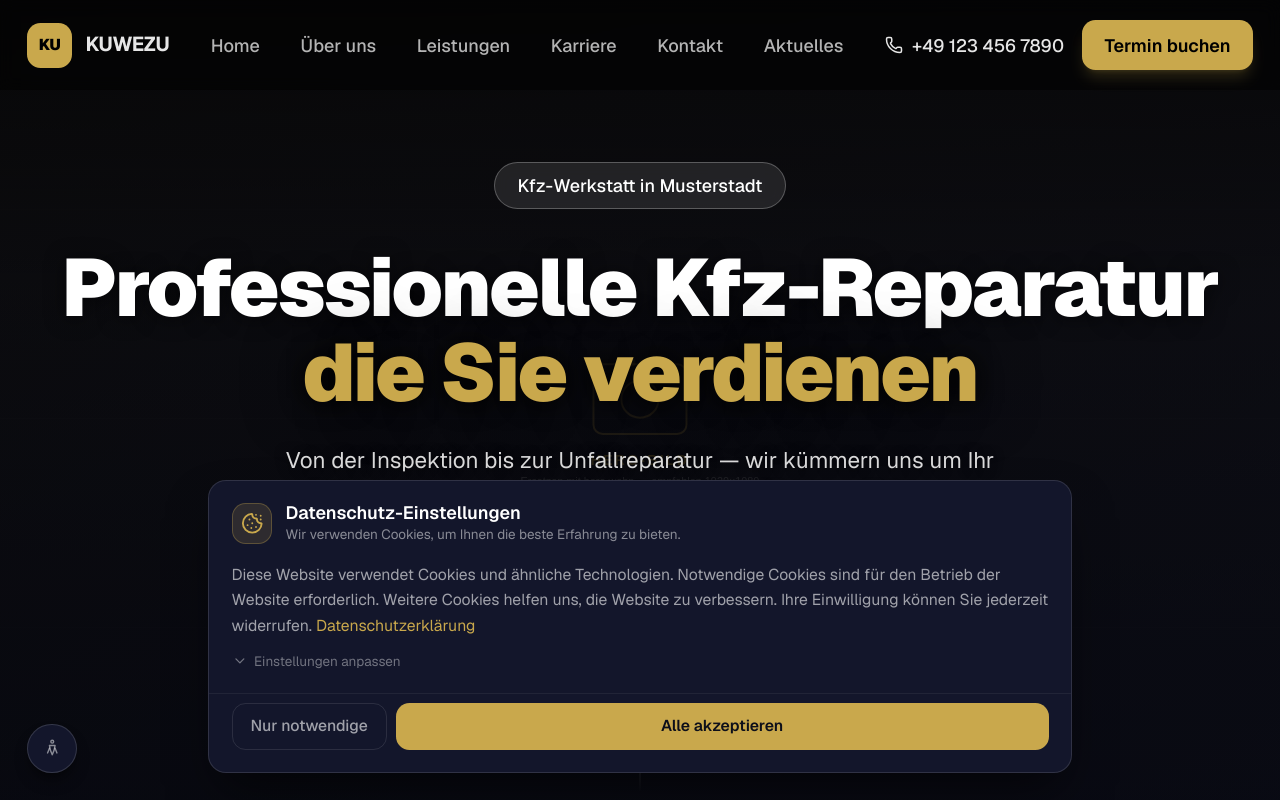
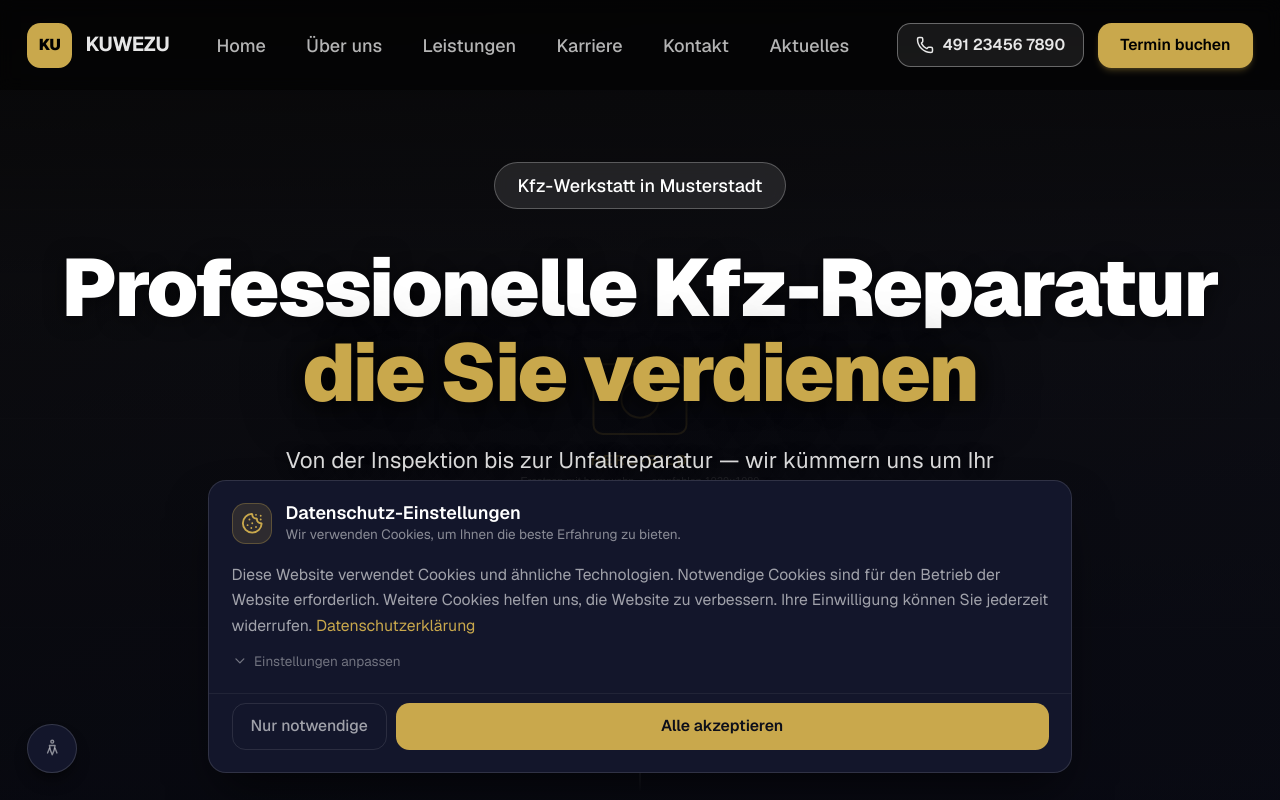
Before and after one commit to KUWEZU/template-onepager-1, a Next.js app: page / in a window 1280 px wide. Shown: the top 800 px of the page. Built offline with nearby package versions, Linux system fonts and the light colour scheme.

Commit message:
fix: improve navbar phone formatting and button styling, respect newsEnabled

```diff
--- a/src/components/Navbar.tsx
+++ b/src/components/Navbar.tsx
@@ -26,7 +26,6 @@ export function Navbar() {
     return () => window.removeEventListener("scroll", onScroll);
   }, []);
 
-  // On the home page smooth-scroll; on any other page navigate to /#anchor.
   function navHref(anchor: string) {
     return pathname === "/" ? `#${anchor}` : `/#${anchor}`;
   }
@@ -43,6 +42,23 @@ export function Navbar() {
   }
 
   const initials = client.name.slice(0, 2).toUpperCase();
+
+  /** Format German phone numbers: 012345678901 → 0123 456 78901 */
+  function formatPhone(raw: string): string {
+    const digits = raw.replace(/\D/g, "");
+    if (digits.length >= 10) {
+      const areaLen = digits.startsWith("0800") || digits.startsWith("0900") ? 4
+        : digits.startsWith("015") || digits.startsWith("016") || digits.startsWith("017") ? 4
+        : digits.startsWith("0") ? Math.min(5, Math.floor(digits.length / 2))
+        : 3;
+      const area = digits.slice(0, areaLen);
+      const rest = digits.slice(areaLen);
+      const mid  = rest.slice(0, Math.ceil(rest.length / 2));
+      const end  = rest.slice(Math.ceil(rest.length / 2));
+      return end ? `${area} ${mid} ${end}` : `${area} ${mid}`;
+    }
+    return raw;
+  }
 
   return (
     <header
@@ -101,19 +117,28 @@ export function Navbar() {
         </ul>
 
         {/* Desktop CTA */}
-        <div className="hidden md:flex items-center gap-4">
+        <div className="hidden md:flex items-center gap-3">
           {client.telefon && (
-            <a href={`tel:${client.telefon}`}
-              className="flex items-center gap-2 text-base font-medium transition-colors min-h-[44px]"
-              style={{ color: scrolled ? "var(--color-safe-primary)" : "var(--nav-hero-text)" }}
+            <a
+              href={`tel:${client.telefon}`}
+              className="flex items-center gap-2 px-4 py-2 text-sm font-semibold rounded-xl border transition-all min-h-[44px]"
+              style={scrolled ? {
+                color: "var(--color-safe-primary)",
+                borderColor: "var(--color-safe-primary)",
+                backgroundColor: "transparent",
+              } : {
+                color: "var(--nav-hero-text)",
+                borderColor: "rgba(255,255,255,0.35)",
+                backgroundColor: "rgba(255,255,255,0.08)",
+              }}
               aria-label="Jetzt anrufen">
-              <Phone className="w-4 h-4" aria-hidden="true" />
-              {client.telefon}
+              <Phone className="w-4 h-4 shrink-0" aria-hidden="true" />
+              {formatPhone(client.telefon)}
             </a>
           )}
           <a href={navHref("kontakt")} onClick={(e) => handleNavClick(e, "kontakt")}
-            className="px-5 py-2.5 text-base font-semibold bg-brand-primary text-on-primary hover:bg-brand-primary-hover
-                       rounded-xl transition-all min-h-[44px] inline-flex items-center shadow-lg shadow-brand-primary/20">
+            className="px-5 py-2.5 text-sm font-semibold bg-brand-primary text-on-primary hover:bg-brand-primary-hover
+                       rounded-xl transition-all min-h-[44px] inline-flex items-center shadow-md shadow-brand-primary/25">
             Termin buchen
           </a>
         </div>
@@ -154,12 +179,15 @@ export function Navbar() {
           <div className="mt-4 pt-4 border-t border-[var(--nav-scrolled-border)] flex flex-col gap-3">
             {client.telefon && (
               <a href={`tel:${client.telefon}`}
-                className="flex items-center gap-2 px-4 py-3 text-base font-medium text-safe-primary min-h-[44px]">
-                <Phone className="w-4 h-4" aria-hidden="true" />{client.telefon}
+                className="flex items-center gap-3 px-4 py-3 text-base font-semibold text-safe-primary
+                           border border-safe-primary/30 rounded-xl min-h-[44px] bg-safe-primary/5">
+                <Phone className="w-4 h-4 shrink-0" aria-hidden="true" />
+                {formatPhone(client.telefon)}
               </a>
             )}
             <a href={navHref("kontakt")} onClick={(e) => handleNavClick(e, "kontakt")}
-              className="w-full text-center px-4 py-3.5 text-base font-semibold bg-brand-primary text-on-primary rounded-xl min-h-[44px] flex items-center justify-center">
+              className="w-full text-center px-4 py-3.5 text-base font-semibold bg-brand-primary text-on-primary
+                         rounded-xl min-h-[44px] flex items-center justify-center hover:bg-brand-primary-hover transition-all">
               Termin buchen
             </a>
           </div>
```
